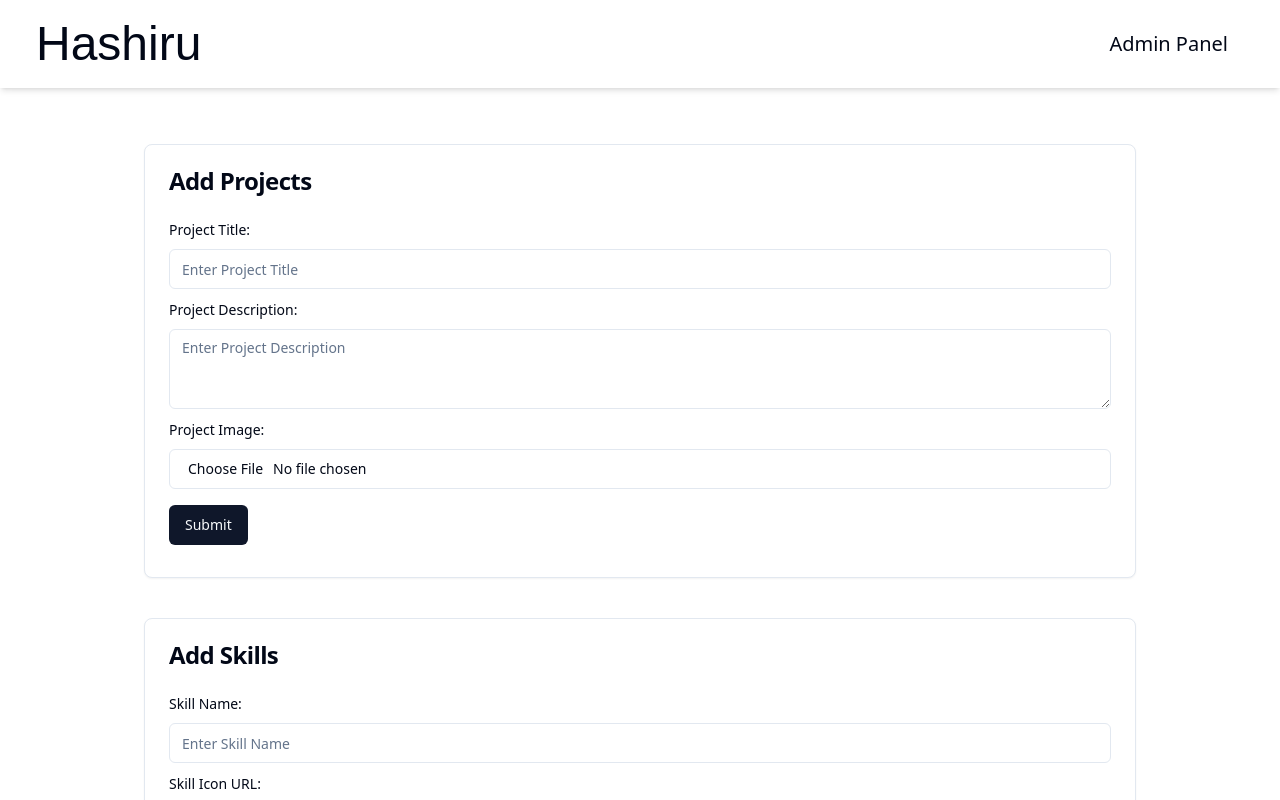
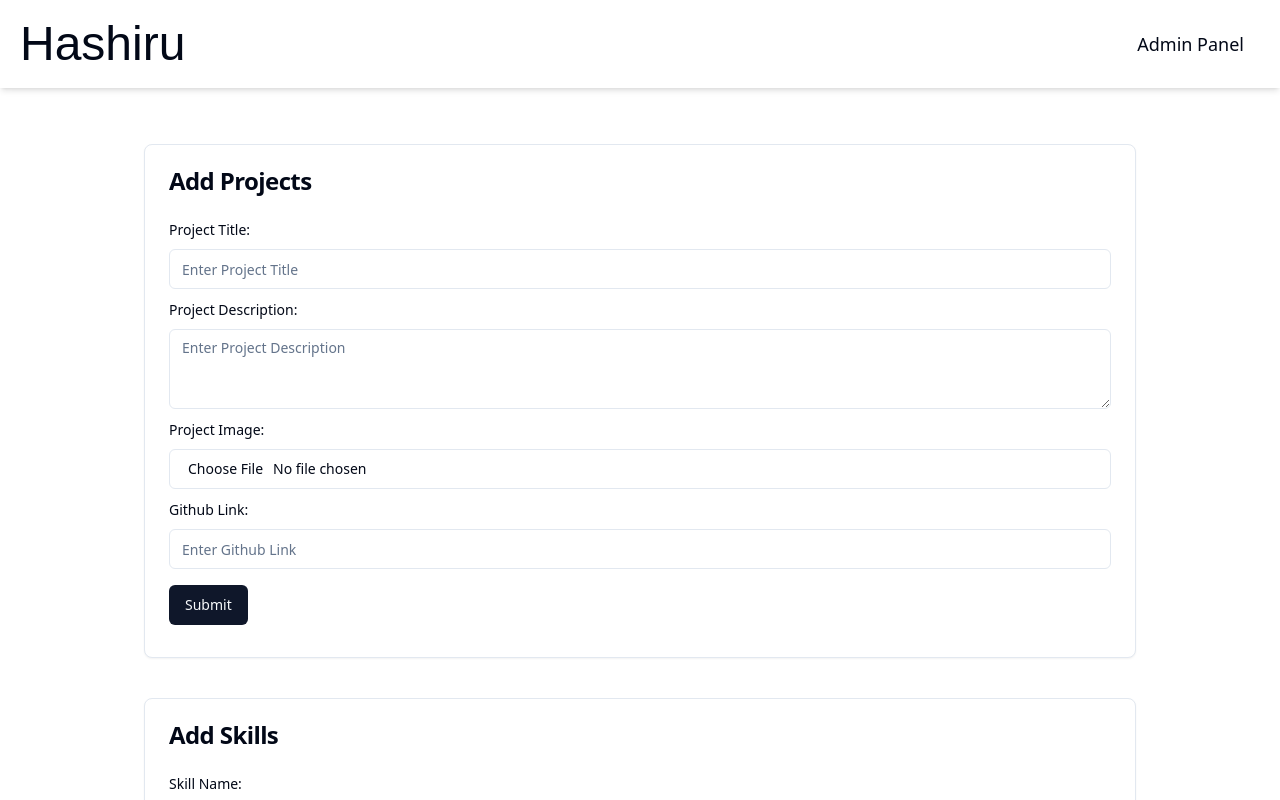
Before and after one commit to HashiruG/portfolio-frontend-new, a React (Vite) app in the folder portfolio-frontend-new/: page /admin in a window 1280 px wide. Shown: the top 800 px of the page. Built offline with nearby package versions, Linux system fonts and the light colour scheme; a web font is replaced by a local one.

Commit message:
Minor changes

```diff
--- a/portfolio-frontend-new/src/components/sections/admin/AddProjects.tsx
+++ b/portfolio-frontend-new/src/components/sections/admin/AddProjects.tsx
@@ -7,6 +7,7 @@ import { Card, CardContent, CardHeader, CardTitle } from "@/components/ui/card";
 
 const AddProjects = () => {
   const [name, setName] = useState("");
+  const [github_link, setGithub_link] = useState("");
   const [description, setDescription] = useState("");
   const [image, setImage] = useState<File | null>(null);
 
@@ -18,6 +19,7 @@ const AddProjects = () => {
     const formData = new FormData();
     formData.append("name", name);
     formData.append("description", description);
+    formData.append("github_link", github_link);
     if (image) {
       formData.append("image", image);
     }
@@ -35,6 +37,7 @@ const AddProjects = () => {
 
         setName("");
         setDescription("");
+        setGithub_link("")
         setImage(null);
       } else {
 
@@ -88,6 +91,16 @@ const AddProjects = () => {
               name="image"
               onChange={handleImageChange}
             />
+            <Label htmlFor="github_link">Github Link:</Label>
+            <Input
+              className="my-2"
+              id="github_link"
+              type="text"
+              placeholder="Enter Github Link"
+              value={github_link}
+              name="github_link"
+              onChange={(e) => setGithub_link(e.target.value)}
+            />
             <Button className="my-2" type="submit">
               Submit
             </Button>
--- a/portfolio-frontend-new/src/components/sections/home/ChatUI.tsx
+++ b/portfolio-frontend-new/src/components/sections/home/ChatUI.tsx
@@ -33,14 +33,14 @@ const ChatUI = () => {
 
   const handleSubmit = async () => {
     setMessages((prev) => [...prev, input]);
+    setInput("");
     const response = await sendMessage(input);
     setMessages((prev) => [...prev, response]);
-  };
-
+}
   return (
     <>
       <Dialog>
-        <DialogTrigger className="fixed  right-[9%] md:right-[4%] bottom-[4%] ">
+        <DialogTrigger className="fixed  right-[9%] md:right-[4%] bottom-[2%] ">
           <Button className="h-16" variant="outline">
             <img src={chatbotIcon}></img>
           </Button>
@@ -69,6 +69,7 @@ const ChatUI = () => {
             <Textarea
               placeholder="Type your message here."
               onChange={handleChange}
+              value={input}
             />
             <div className="flex items-center">
               <Button onClick={handleSubmit}>Send message</Button>
--- a/portfolio-frontend-new/src/components/sections/home/ContactSection.tsx
+++ b/portfolio-frontend-new/src/components/sections/home/ContactSection.tsx
@@ -5,7 +5,7 @@ import mailIcon from "../../../assets/mailIcon.svg";
 const ContactSection = () => {
     return(
         <>
-            <section id="contact" className="flex flex-col items-center my-20 mx-4">
+            <section id="contact" className="flex flex-col items-center mb-12 mx-4">
         <h1 className="text-4xl md:text-5xl font-bold mb-10">
           Connect with me
         </h1>
--- a/portfolio-frontend-new/src/components/sections/home/ProjectsSection.tsx
+++ b/portfolio-frontend-new/src/components/sections/home/ProjectsSection.tsx
@@ -1,5 +1,6 @@
 import { Card, CardContent } from "@/components/ui/card";
 import { useEffect, useState } from "react";
+import { Button } from "@/components/ui/button";
 
 import {
   Carousel,
@@ -14,6 +15,7 @@ const ProjectsSection = () => {
     image_url: string;
     name: string;
     description: string;
+    github_link: string;
   }
 
   const [projects, setProjects] = useState<Project[]>([]);
@@ -48,11 +50,11 @@ const ProjectsSection = () => {
       id="projects"
       className="flex flex-col items-center justify-center min-h-screen px-4"
     >
-      <h1 className="text-4xl md:text-5xl font-extrabold md:mt-0 mt-20 mb-6 md:mb-10">
+      <h1 className="text-4xl md:text-5xl font-extrabold md:mt-0 mt-4  md:mb-10">
         My Projects
       </h1>
 
-      <Carousel className="w-full max-w-sm md:max-w-4xl mt-8">
+      <Carousel className="w-[79%] md:max-w-4xl mt-8">
         <CarouselContent>
           {projects.map((project, index) => (
             <CarouselItem className="basis-full" key={index}>
@@ -60,7 +62,7 @@ const ProjectsSection = () => {
                 <Card>
                   <CardContent className="flex flex-col md:flex-row p-4 items-center">
                     <img
-                      className="w-[22rem] h-[16rem] md:w-[22rem] md:h-[19rem] border-1 rounded-lg mb-4 md:mb-0"
+                      className="w-[22rem] h-[16rem] md:w-[19rem] md:h-[19rem] border-1 rounded-lg mb-4 md:mb-0"
                       src={project.image_url}
                       alt={`${project.name} image`}
                     />
@@ -75,6 +77,7 @@ const ProjectsSection = () => {
                           __html: project.description.replace(/\n/g, "<br />"),
                         }}
                       ></p>
+                      <Button className="mt-6 md:w-[30%]"><a href={project.github_link}>Github Repository</a></Button>
                     </div>
                   </CardContent>
                 </Card>
--- a/portfolio-frontend-new/src/components/sections/home/SkillsSection.tsx
+++ b/portfolio-frontend-new/src/components/sections/home/SkillsSection.tsx
@@ -53,7 +53,7 @@ const SkillsSection = () => {
         id="skills"
         className="flex flex-col items-center justify-center h-auto min-h-screen"
       >
-        <h1 className="text-4xl md:text-5xl font-extrabold mb-5 md:mb-10 md:mt-2 mt-20">
+        <h1 className="text-4xl md:text-5xl font-extrabold mb-5 md:mb-10 md:mt-2 mt-12">
           My Skills
         </h1>
 
@@ -64,7 +64,7 @@ const SkillsSection = () => {
                 className="text-[0.65rem] md:text-[0.95rem]"
                 value="programming"
               >
-                Programming & Scripting
+                Programming
               </TabsTrigger>
               <TabsTrigger
                 className="text-[0.65rem] md:text-[0.95rem]"
--- a/portfolio-frontend-new/src/components/ui/navigation-customized.tsx
+++ b/portfolio-frontend-new/src/components/ui/navigation-customized.tsx
@@ -1,4 +1,4 @@
-import { useEffect, useState } from 'react';
+import { useEffect, useState } from "react";
 import {
   NavigationMenu,
   NavigationMenuItem,
@@ -6,6 +6,8 @@ import {
   NavigationMenuList,
   navigationMenuTriggerStyle,
 } from "@/components/ui/navigation-menu";
+import { Button } from "@/components/ui/button";
+import { Menu, X } from "lucide-react";
 
 interface NavigationProps {
   logo: string;
@@ -15,9 +17,10 @@ interface NavigationProps {
 export default function NavigationCustomized(props: NavigationProps) {
   const [visible, setVisible] = useState(true);
   const [lastScroll, setLastScroll] = useState(0);
+  const [menuOpen, setMenuOpen] = useState(false);
 
   const controlNavbar = () => {
-    if (typeof window !== 'undefined') {
+    if (typeof window !== "undefined") {
       if (window.scrollY > lastScroll) {
         setVisible(false);
       } else {
@@ -28,23 +31,39 @@ export default function NavigationCustomized(props: NavigationProps) {
   };
 
   useEffect(() => {
-    window.addEventListener('scroll', controlNavbar);
+    window.addEventListener("scroll", controlNavbar);
     return () => {
-      window.removeEventListener('scroll', controlNavbar);
+      window.removeEventListener("scroll", controlNavbar);
     };
   }, [lastScroll]);
 
   return (
-    <nav className={`fixed top-0 left-0 right-0 bg-white shadow-md z-50 p-5 transition-transform duration-300 ${visible ? 'translate-y-0' : '-translate-y-full'}`}>
-      <div className="flex mx-4 justify center md:justify-between items-center">
-        <h1 className="md:block hidden text-5xl font-protest">{props.logo}</h1>
-        <NavigationMenu>
+    <nav
+      className={`fixed top-0 left-0 right-0 bg-white shadow-md z-50 transition-transform duration-300 ${
+        visible ? "translate-y-0" : "-translate-y-full"
+      }`}
+    >
+      <div className="flex items-center justify-between p-4 md:p-5">
+        <h1 className="text-2xl md:text-5xl font-protest">{props.logo}</h1>
+
+        <div className="md:hidden">
+          <Button
+            variant="ghost"
+            className="p-2"
+            onClick={() => setMenuOpen(!menuOpen)}
+          >
+            {menuOpen ? <X size={24} /> : <Menu size={24} />}
+          </Button>
+        </div>
+
+
+        <NavigationMenu className="hidden md:block">
           <NavigationMenuList className="flex space-x-4">
             {props.navItems.map((navItem) => (
               <NavigationMenuItem key={navItem.href}>
                 <a href={navItem.href}>
                   <NavigationMenuLink className={navigationMenuTriggerStyle()}>
-                    <h2 className="text-xl">{navItem.description}</h2>
+                    <h2 className="text-lg">{navItem.description}</h2>
                   </NavigationMenuLink>
                 </a>
               </NavigationMenuItem>
@@ -52,6 +71,25 @@ export default function NavigationCustomized(props: NavigationProps) {
           </NavigationMenuList>
         </NavigationMenu>
       </div>
+
+
+      {menuOpen && (
+        <div className="md:hidden bg-white shadow-md p-4">
+          <ul className="flex flex-col space-y-4">
+            {props.navItems.map((navItem) => (
+              <li key={navItem.href}>
+                <a
+                  href={navItem.href}
+                  onClick={() => setMenuOpen(false)}
+                  className="block text-lg text-gray-800 hover:text-blue-600"
+                >
+                  {navItem.description}
+                </a>
+              </li>
+            ))}
+          </ul>
+        </div>
+      )}
     </nav>
   );
 }
```
